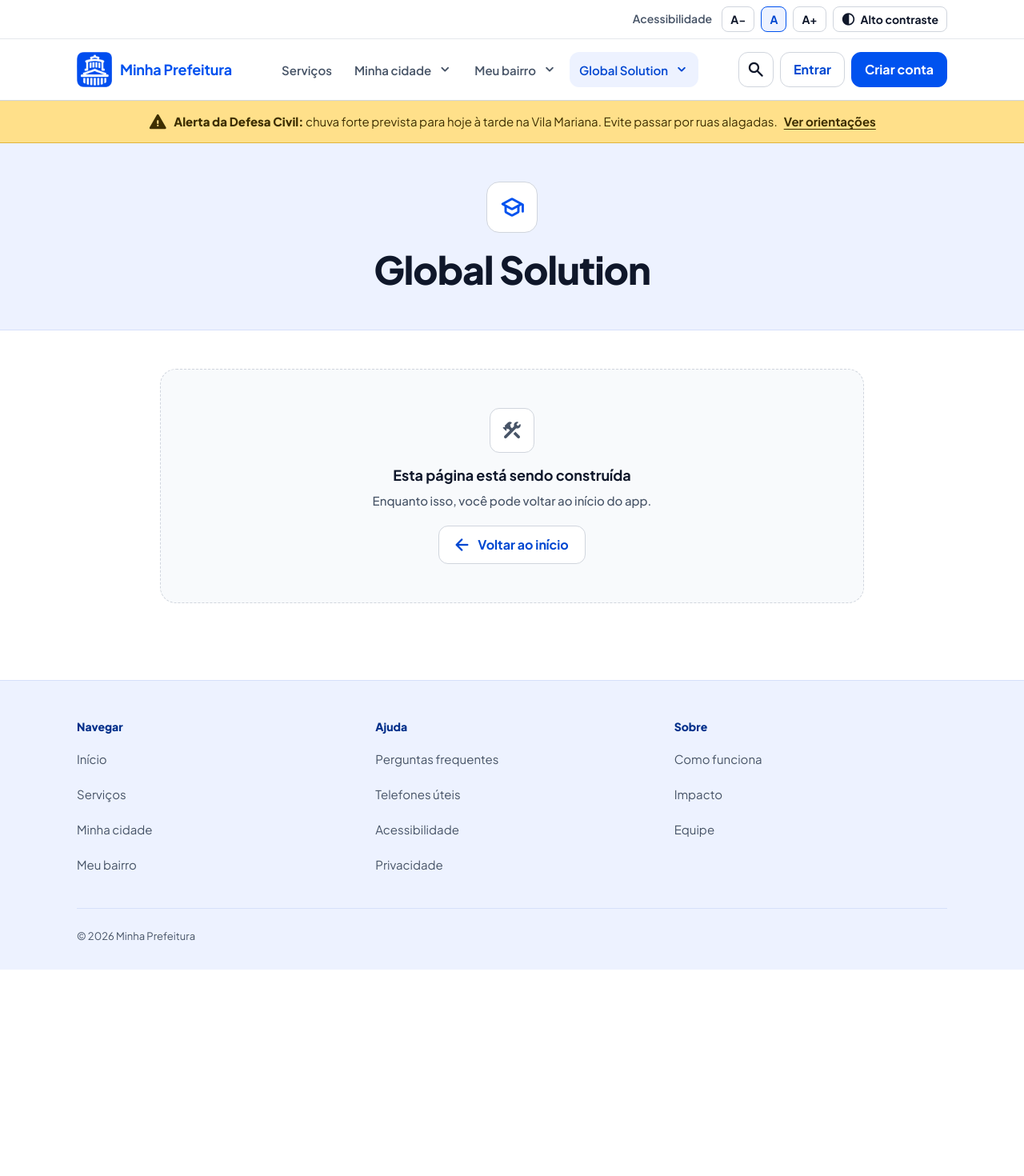
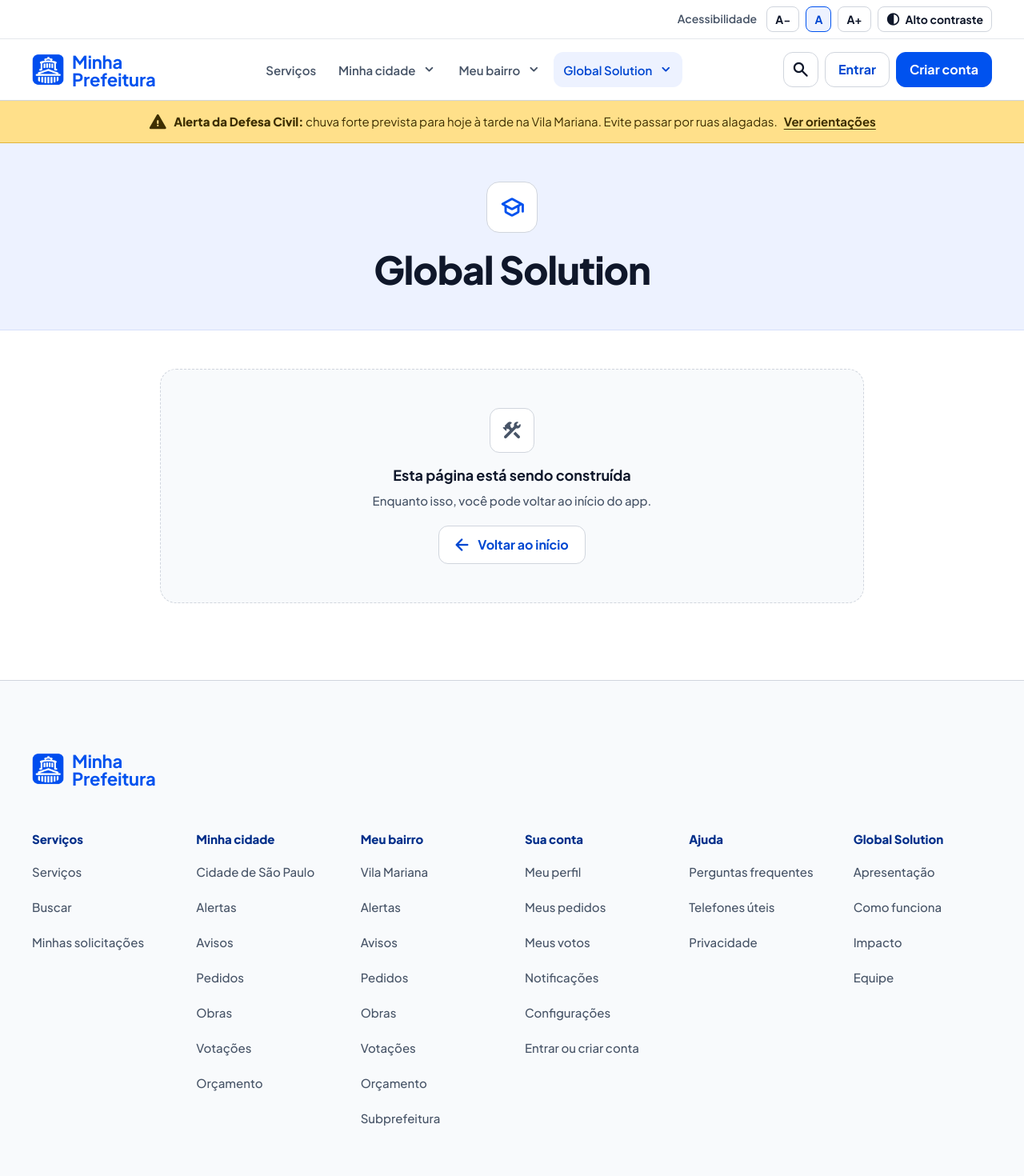
Before and after one commit to Grupo-GLYFFS/Minha-Cidade, a React (Vite) app: page / in a window 1280 px wide. Shown: the top 1470 px of the page at 80% size. Before the commit the page ends 1212 px from the top, so only its background shows below. Built offline with nearby package versions, Linux system fonts and the light colour scheme; a web font is replaced by a local one.

Commit message:
feat: rodapé final, logo novo em duas linhas e container de 1200 no topo e no rodapé

```diff
--- /dev/null
+++ b/src/componentes/Logo.jsx
@@ -0,0 +1,21 @@
+import { Link } from 'react-router-dom';
+import classes from './Logo.module.css';
+
+// Logo do app, igual no topo e no rodapé: ícone de 40 e "Minha" / "Prefeitura"
+// em duas linhas, na mesma altura do ícone. Leva ao Início do app (/inicio).
+// Recebe className para ajustar o espaço em volta (ex.: margem embaixo no rodapé).
+export default function Logo({ className }) {
+  return (
+    <Link
+      to="/inicio"
+      className={className ? `${classes.logo} ${className}` : classes.logo}
+      aria-label="Minha Prefeitura, ir para o início"
+    >
+      <img className={classes.icone} src="/img/logo-icone.png" alt="" width="40" height="40" />
+      <span className={classes.nome} aria-hidden="true">
+        <span>Minha</span>
+        <span>Prefeitura</span>
+      </span>
+    </Link>
+  );
+}
--- /dev/null
+++ b/src/componentes/Logo.module.css
@@ -0,0 +1,38 @@
+/* Logo: ícone de 40 e o nome em duas linhas de 22, no bloco de 40 de altura.
+   A 1ª linha sobe 1,5 px para o topo do "M" e a base de "Prefeitura" baterem com o desenho do ícone. */
+
+.logo {
+  flex: none;
+  display: inline-flex;
+  align-items: center;
+  gap: rem(10px);
+  min-height: rem(44px);
+  text-decoration: none;
+}
+
+.icone {
+  display: block;
+  flex: none;
+  width: rem(40px);
+  height: rem(40px);
+}
+
+.nome {
+  display: block;
+  height: rem(40px);
+  font-family: var(--fonte-logo);
+  font-size: rem(22px);
+  font-weight: 700;
+  line-height: 1;
+  letter-spacing: -0.01em;
+  color: var(--cor-azul);
+  white-space: nowrap;
+}
+
+.nome > span {
+  display: block;
+}
+
+.nome > span:first-child {
+  margin-top: rem(-1.5px);
+}
--- a/src/componentes/Pagina.module.css
+++ b/src/componentes/Pagina.module.css
@@ -23,7 +23,7 @@
 /* Coluna larga das telas antigas */
 .colunaLarga {
   composes: coluna;
-  width: min(var(--largura-topo), calc(100% - rem(64px)));
+  width: min(var(--largura-larga), calc(100% - rem(64px)));
 }
 
 @media (max-width: $mantine-breakpoint-sm) {
--- a/src/componentes/Rodape.jsx
+++ b/src/componentes/Rodape.jsx
@@ -1,13 +1,17 @@
 import { Link } from 'react-router-dom';
+import Logo from './Logo';
 import { LINKS_RODAPE } from '../dados/navegacao';
 import classes from './Rodape.module.css';
 
-// Rodapé de todas as páginas: três colunas de links e a linha de baixo com o nome do app.
-// TODO: trocar pelo rodapé novo quando o usuário escolher o modelo (largura e conteúdo a decidir)
+// Rodapé de todas as páginas: logo (leva ao Início), seis grupos de links
+// (Serviços · Minha cidade · Meu bairro · Sua conta · Ajuda · Global Solution)
+// e a linha de créditos embaixo.
 export default function Rodape() {
   return (
     <footer className={classes.rodape}>
       <div className={classes.miolo}>
+        <Logo className={classes.logo} />
+
         <div className={classes.grade}>
           {LINKS_RODAPE.map((grupo) => (
             <nav key={grupo.titulo} aria-label={grupo.titulo}>
@@ -24,7 +28,12 @@ export default function Rodape() {
             </nav>
           ))}
         </div>
-        <p className={classes.base}>© 2026 Minha Prefeitura</p>
+
+        <div className={classes.base}>
+          <p className={classes.creditos}>
+            © 2026 Minha Prefeitura. Protótipo feito para a Global Solution da FIAP.
+          </p>
+        </div>
       </div>
     </footer>
   );
--- a/src/componentes/Rodape.module.css
+++ b/src/componentes/Rodape.module.css
@@ -1,29 +1,36 @@
-/* Rodapé provisório: faixa azul-clara com três colunas de links. */
+/* Rodapé: fundo cinza-claro, container de 1200.
+   Computador: 88 em cima, logo → 56 → 6 grupos (vão de 32) → 64 → créditos, 64 embaixo.
+   Celular: 64 em cima, logo → 40 → 2 colunas (vãos de 40 e 24) → 48 → créditos, 48 embaixo. */
 
 .rodape {
   margin-top: auto;
-  background: var(--cor-faixa);
-  border-top: var(--espessura-borda) solid var(--cor-azul-borda);
+  background: var(--cor-fundo-card);
+  border-top: var(--espessura-borda) solid var(--cor-borda);
+  color: var(--cor-texto);
 }
 
 .miolo {
   box-sizing: border-box;
   width: min(var(--largura-topo), calc(100% - rem(64px)));
   margin-inline: auto;
-  padding: rem(48px) 0 rem(32px);
+  padding: rem(88px) 0 rem(64px);
+}
+
+.logo {
+  margin-bottom: rem(56px);
 }
 
 .grade {
   display: grid;
-  grid-template-columns: repeat(3, minmax(0, 1fr));
+  grid-template-columns: repeat(6, minmax(0, 1fr));
   gap: rem(32px);
 }
 
 .titulo {
   margin: 0 0 rem(8px);
-  font-size: rem(14px);
+  font-size: rem(15px);
   font-weight: 800;
-  line-height: 1.4;
+  line-height: rem(20px);
   color: var(--cor-azul-tinta);
 }
 
@@ -33,11 +40,13 @@
   list-style: none;
 }
 
+/* Área de toque de 44 em cada link */
 .link {
   display: inline-flex;
   align-items: center;
   min-height: rem(44px);
   font-size: rem(15px);
+  font-weight: 500;
   color: var(--cor-texto-2);
   text-decoration: none;
 }
@@ -49,20 +58,35 @@
 }
 
 .base {
-  margin: rem(32px) 0 0;
-  padding-top: rem(24px);
-  border-top: var(--espessura-borda) solid var(--cor-azul-borda);
-  font-size: rem(13px);
+  margin-top: rem(64px);
+  padding-top: rem(32px);
+  border-top: var(--espessura-borda) solid var(--cor-borda);
+}
+
+.creditos {
+  margin: 0;
+  font-size: rem(14px);
+  font-weight: 500;
+  line-height: rem(20px);
   color: var(--cor-texto-2);
 }
 
 @media (max-width: $mantine-breakpoint-sm) {
   .miolo {
-    width: calc(100% - rem(32px));
+    padding: rem(64px) 0 rem(48px);
+  }
+
+  .logo {
+    margin-bottom: rem(40px);
   }
 
   .grade {
-    grid-template-columns: 1fr;
-    gap: rem(16px);
+    grid-template-columns: repeat(2, minmax(0, 1fr));
+    gap: rem(40px) rem(24px);
+  }
+
+  .base {
+    margin-top: rem(48px);
+    padding-top: rem(24px);
   }
 }
--- a/src/componentes/Topo.jsx
+++ b/src/componentes/Topo.jsx
@@ -1,6 +1,6 @@
-import { Link } from 'react-router-dom';
 import BotaoBusca from './servicos/BotaoBusca';
 import BarraAcessibilidade from './topo/BarraAcessibilidade';
+import Logo from './Logo';
 import GrupoMenu from './topo/GrupoMenu';
 import MenuConta from './topo/MenuConta';
 import { useSessao } from '../contexto/useSessao';
@@ -9,7 +9,7 @@ import { MENU_PRINCIPAL } from '../dados/navegacao';
 import classes from './Topo.module.css';
 
 // Topo de todas as páginas: barra de acessibilidade, logo (leva ao Início do app, /inicio),
-// menu principal (Global Solution ▾ · Serviços · Minha cidade ▾ · Meu bairro ▾),
+// menu principal (Serviços · Minha cidade ▾ · Meu bairro ▾ · Global Solution ▾),
 // busca, sino de Notificações com a caixa que abre embaixo dele (só para quem entrou)
 // e menu da conta.
 // TODO: versão do celular (hoje o menu some abaixo de 992 px)
@@ -22,22 +22,7 @@ export default function Topo() {
 
       <div className={classes.topo}>
         <div className={classes.miolo}>
-          <Link
-            to="/inicio"
-            className={classes.logo}
-            aria-label="Minha Prefeitura, ir para o início"
-          >
-            <img
-              className={classes.logoIcone}
-              src="/img/logo-icone.png"
-              alt=""
-              width="44"
-              height="44"
-            />
-            <span className={classes.logoNome} aria-hidden="true">
-              Minha Prefeitura
-            </span>
-          </Link>
+          <Logo />
 
           <nav className={classes.menu} aria-label="Menu principal">
             <ul className={classes.lista}>
--- a/src/componentes/Topo.module.css
+++ b/src/componentes/Topo.module.css
@@ -1,4 +1,4 @@
-/* Topo: logo à esquerda, menu no meio, ações à direita. Largura do topo: 1088. */
+/* Topo: logo à esquerda, menu no meio, ações à direita. Largura do topo: 1200. */
 
 .topo {
   position: relative;
@@ -15,31 +15,6 @@
   width: min(var(--largura-topo), calc(100% - rem(64px)));
   min-height: rem(76px);
   margin-inline: auto;
-}
-
-.logo {
-  flex: none;
-  display: inline-flex;
-  align-items: center;
-  gap: rem(10px);
-  min-height: rem(44px);
-  text-decoration: none;
-}
-
-.logoIcone {
-  display: block;
-  width: rem(44px);
-  height: rem(44px);
-}
-
-.logoNome {
-  font-family: var(--fonte-logo);
-  font-size: rem(18px);
-  font-weight: 700;
-  line-height: 1;
-  letter-spacing: -0.01em;
-  color: var(--cor-azul);
-  white-space: nowrap;
 }
 
 .menu {
@@ -94,8 +69,4 @@
     width: calc(100% - rem(32px));
     gap: rem(12px);
   }
-
-  .logoNome {
-    display: none;
-  }
 }
--- a/src/dados/navegacao.js
+++ b/src/dados/navegacao.js
@@ -71,15 +71,42 @@ export const MENU_CONTA = [
   { rotulo: 'Configurações', caminho: '/configuracoes', icone: 'settings' },
 ];
 
-// Colunas de links do rodapé provisório
+// Grupos de links do rodapé, na ordem do menu, com Global Solution no fim.
+// Todas as páginas do site estão aqui; o Início (/inicio) abre pelo logo.
+// Minha cidade e Meu bairro repetem as páginas do painel do menu.
 export const LINKS_RODAPE = [
   {
-    titulo: 'Navegar',
+    titulo: 'Serviços',
     links: [
-      { rotulo: 'Início', caminho: '/inicio' },
       { rotulo: 'Serviços', caminho: '/servicos' },
-      { rotulo: 'Minha cidade', caminho: '/minha-cidade' },
-      { rotulo: 'Meu bairro', caminho: '/meu-bairro' },
+      { rotulo: 'Buscar', caminho: '/busca' },
+      { rotulo: 'Minhas solicitações', caminho: '/servicos/minhas-solicitacoes' },
+    ],
+  },
+  {
+    titulo: 'Minha cidade',
+    links: [
+      { rotulo: 'Cidade de São Paulo', caminho: '/minha-cidade' },
+      ...painelRegiao('/minha-cidade'),
+    ],
+  },
+  {
+    titulo: 'Meu bairro',
+    links: [
+      { rotulo: 'Vila Mariana', caminho: '/meu-bairro' },
+      ...painelRegiao('/meu-bairro'),
+      { rotulo: 'Subprefeitura', caminho: '/minha-cidade/subprefeituras/vila-mariana' },
+    ],
+  },
+  {
+    titulo: 'Sua conta',
+    links: [
+      { rotulo: 'Meu perfil', caminho: '/perfil' },
+      { rotulo: 'Meus pedidos', caminho: '/perfil/pedidos' },
+      { rotulo: 'Meus votos', caminho: '/perfil/votos' },
+      { rotulo: 'Notificações', caminho: '/notificacoes' },
+      { rotulo: 'Configurações', caminho: '/configuracoes' },
+      { rotulo: 'Entrar ou criar conta', caminho: '/entrar' },
     ],
   },
   {
@@ -87,13 +114,13 @@ export const LINKS_RODAPE = [
     links: [
       { rotulo: 'Perguntas frequentes', caminho: '/ajuda/perguntas-frequentes' },
       { rotulo: 'Telefones úteis', caminho: '/ajuda/telefones' },
-      { rotulo: 'Acessibilidade', caminho: '/ajuda/acessibilidade' },
       { rotulo: 'Privacidade', caminho: '/ajuda/privacidade' },
     ],
   },
   {
-    titulo: 'Sobre',
+    titulo: 'Global Solution',
     links: [
+      { rotulo: 'Apresentação', caminho: '/' },
       { rotulo: 'Como funciona', caminho: '/como-funciona' },
       { rotulo: 'Impacto', caminho: '/impacto' },
       { rotulo: 'Equipe', caminho: '/equipe' },
--- a/src/estilos/global.css
+++ b/src/estilos/global.css
@@ -82,8 +82,10 @@
   --altura-campo: 44px;
   /* Coluna de conteúdo de todas as páginas */
   --largura-conteudo: 880px;
-  /* Largura do topo e do rodapé */
-  --largura-topo: 1088px;
+  /* Largura do topo, da barra de acessibilidade, da faixa de alerta e do rodapé */
+  --largura-topo: 1200px;
+  /* Coluna larga das telas antigas */
+  --largura-larga: 1088px;
   /* Padding padrão (escala de 4 em 4) */
   --pad: 16px;
 
```
Also changed, not shown: public/img/logo-icone.png.
